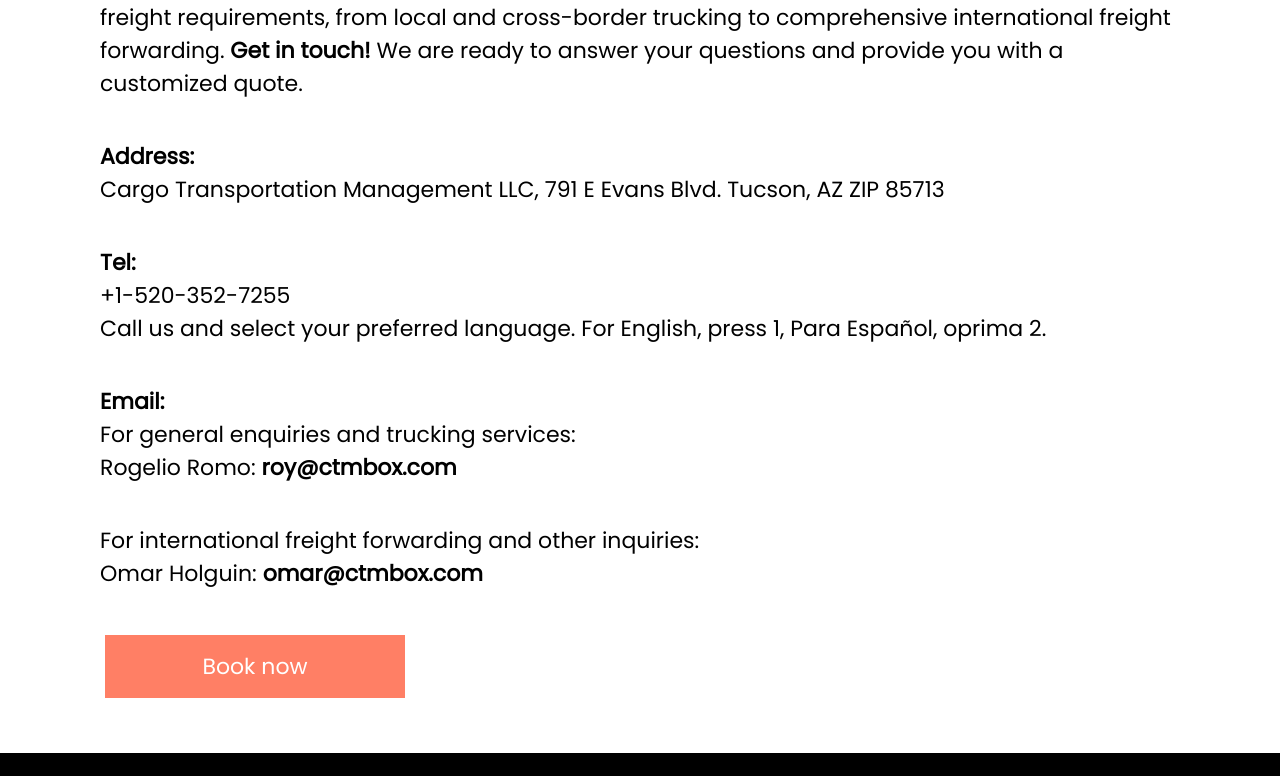
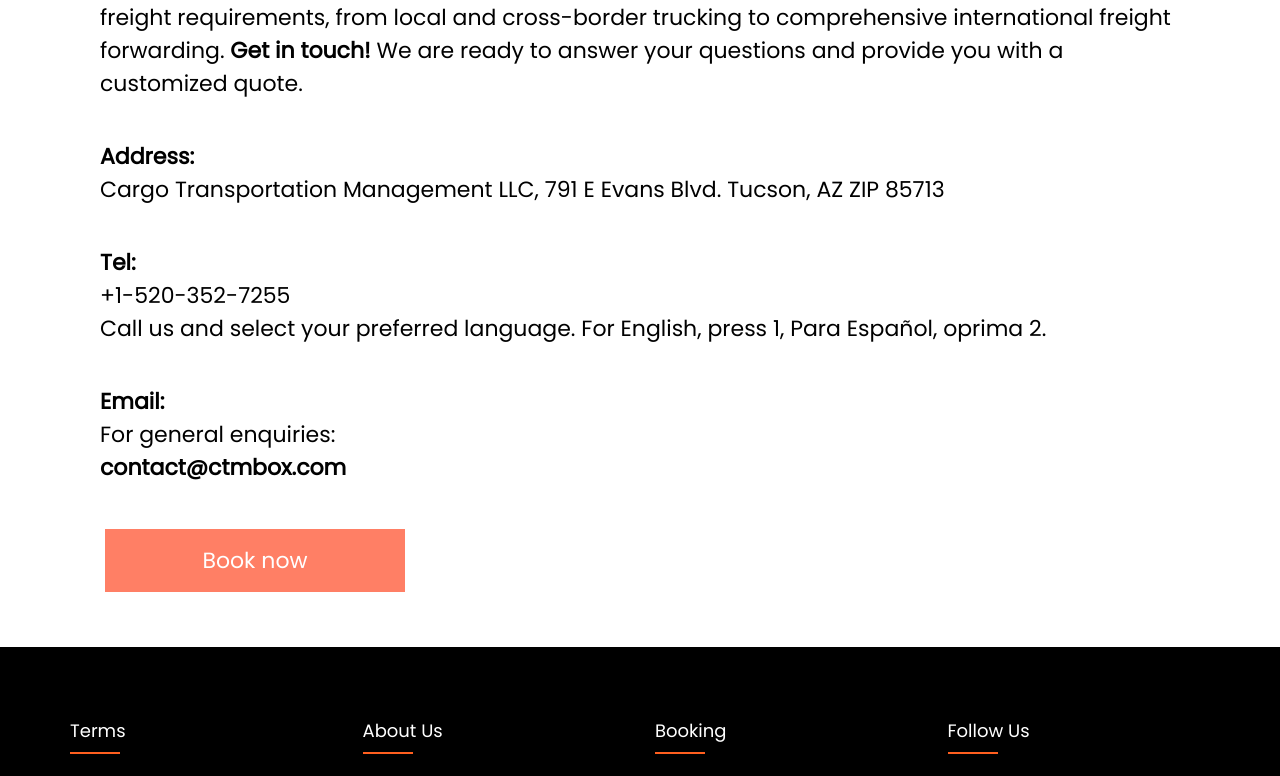
Before and after one commit to holguin4857/ctmbox, a Next.js app: page /contact in a window 1280 px wide. Shown: the part 418-1194 px from the top of the page. Built offline with nearby package versions, Linux system fonts and the light colour scheme.

Commit message:
contact-page

```diff
--- a/pages/contact.js
+++ b/pages/contact.js
@@ -48,15 +48,11 @@
           <p>
             <strong>Email:</strong>
             <br />
-            For general enquiries and trucking services:
+            For general enquiries:
             <br />
-            Rogelio Romo: <strong>roy@ctmbox.com</strong>
+            <strong>contact@ctmbox.com</strong>
           </p>
-          <p>
-            For international freight forwarding and other inquiries:
-            <br />
-            Omar Holguin: <strong>omar@ctmbox.com</strong>
-          </p>
+
 
           <p></p>
 
```
